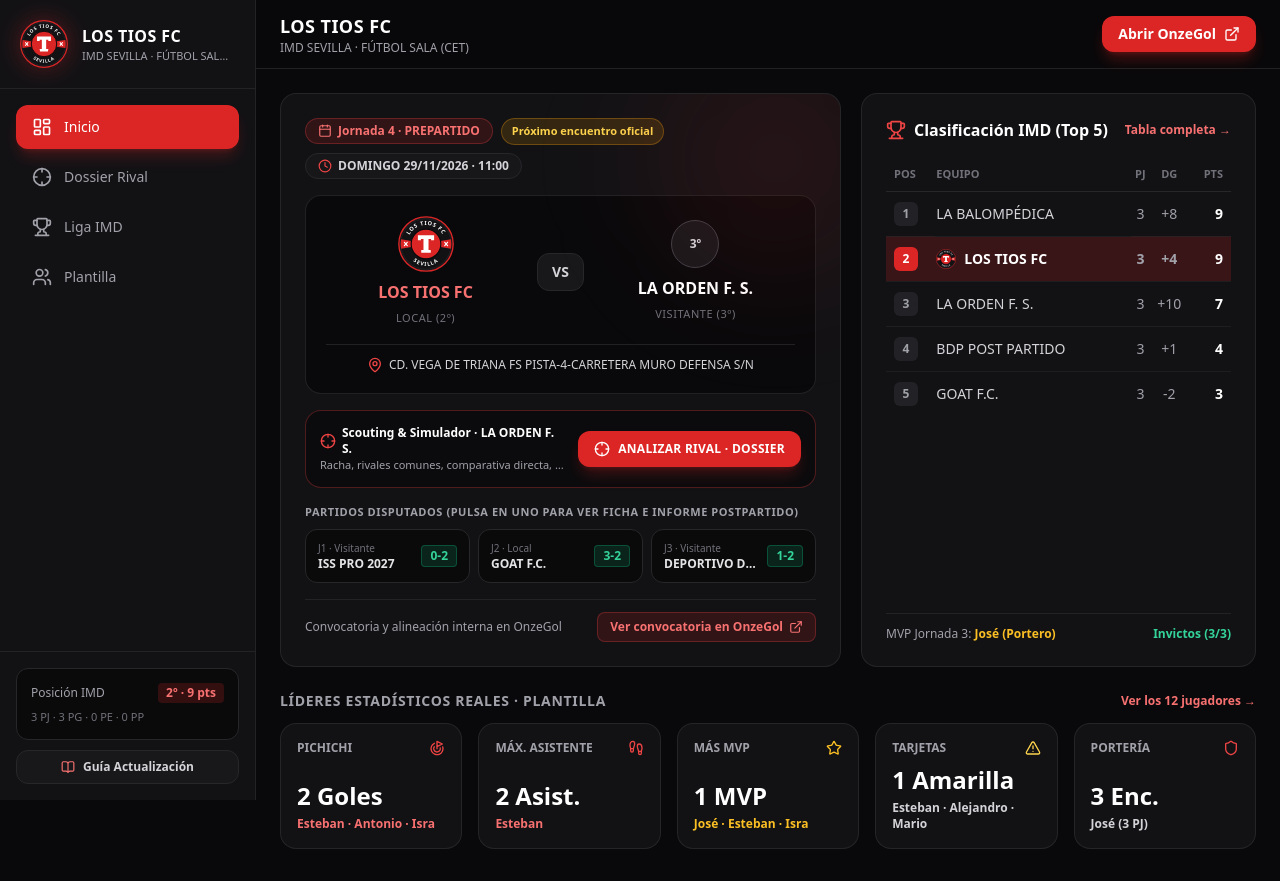
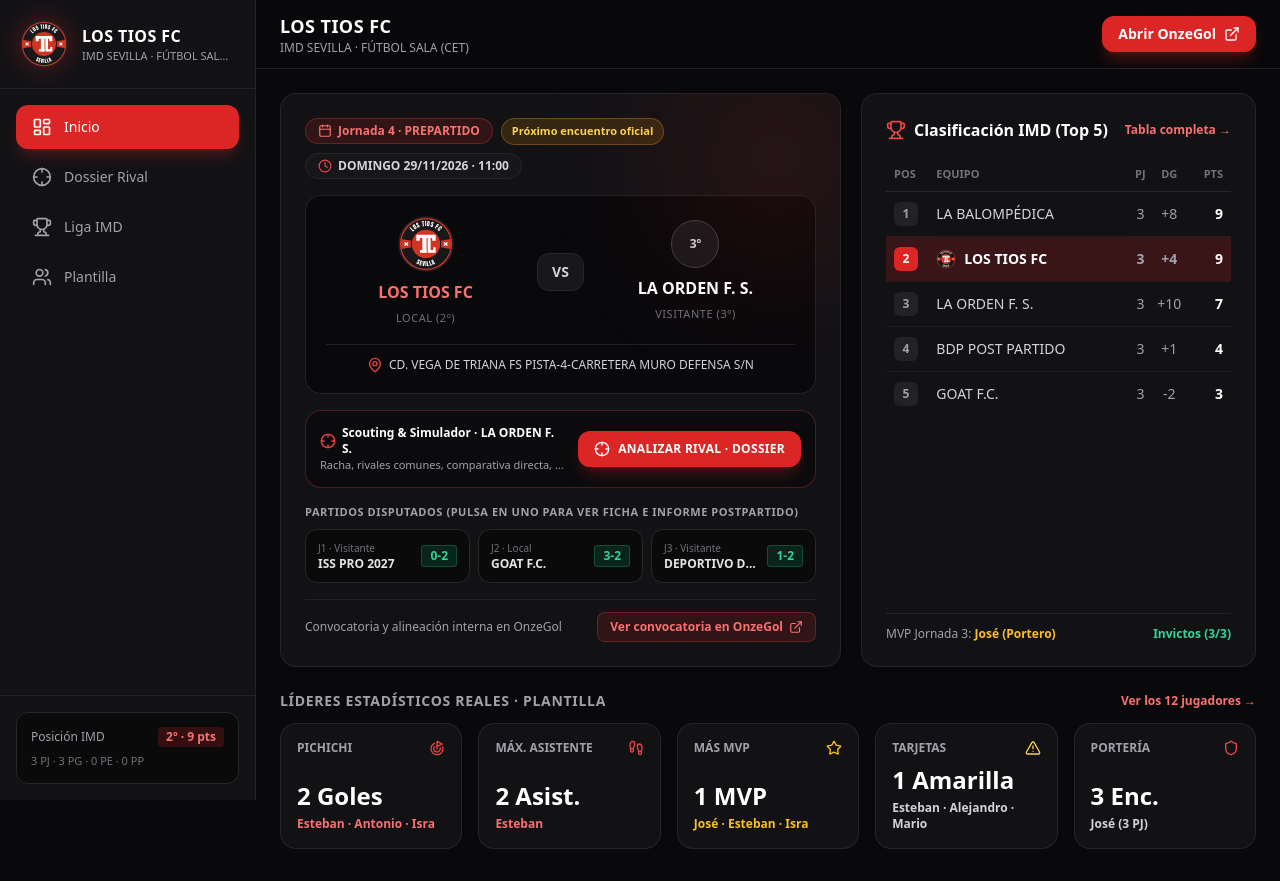
Before and after one commit to erjavisito44/los-tios-fc-webapp, a React (Vite) app: page / in a window 1280 px wide. Built offline with nearby package versions, Linux system fonts and the light colour scheme.

Commit message:
Add files via upload
Actu

```diff
--- a/src/App.tsx
+++ b/src/App.tsx
@@ -24,11 +24,8 @@ import {
   Sliders,
   FileText,
   CheckCircle2,
-  BookOpen,
   Scale,
   Sparkles,
-  Copy,
-  Check,
 } from 'lucide-react';
 
 // ============================================================================
@@ -293,24 +290,6 @@ const postMatchReportsData = {
   },
 };
 
-const UPDATE_GUIDE_MARKDOWN = `# INSTRUCCIONES_ACTUALIZACION.md — LOS TIOS FC
-
-## Procedimiento semanal (GitHub + Netlify)
-1. Revisa la web oficial del IMD de Sevilla y OnzeGol (https://onzegol.com/e/los-tios).
-2. Haz capturas de:
-   - Resultados de la jornada disputada y horarios/pistas del calendario.
-   - Clasificación actualizada del IMD.
-   - Estadísticas individuales de LOS TIOS FC en OnzeGol (goles, asistencias, MVP, amarillas, paradas).
-3. Envía las capturas a Gemini indicando la jornada a actualizar.
-4. Gemini actualiza únicamente los registros afectados conservando el historial y los informes PREPARTIDO previos.
-5. Sube o publica los cambios en tu repositorio / Netlify para que todos los visitantes vean los nuevos datos.
-
-## Reglas de integridad
-- No borrar partidos anteriores ni estadísticas históricas.
-- Mantener la nomenclatura unificada: LOS TIOS FC.
-- Conservar informes PREPARTIDO al generar el bloque POSTPARTIDO de un encuentro disputado.
-- No inventar estadísticas ausentes en las capturas.`;
-
 // ============================================================================
 // 2. FUNCIONES DE CÁLCULO Y RECONSTRUCCIÓN HISTÓRICA
 // ============================================================================
@@ -478,6 +457,10 @@ function computeStreakMetrics(formArray = []) {
 // ============================================================================
 
 function LosTiosCrest({ className = 'w-11 h-11' }) {
+  const uid = React.useId().replace(/:/g, '');
+  const topArcId = `topArcLosTios-${uid}`;
+  const bottomArcId = `bottomArcSevilla-${uid}`;
+
   return (
     <svg
       viewBox="0 0 200 200"
@@ -486,53 +469,66 @@ function LosTiosCrest({ className = 'w-11 h-11' }) {
       aria-label="Escudo LOS TIOS FC Sevilla"
     >
       <defs>
-        <path id="topArcLosTios" d="M 32,100 A 68,68 0 1,1 168,100" />
-        <path id="bottomArcSevilla" d="M 30,108 A 70,70 0 0,0 170,108" />
+        <path id={topArcId} d="M 34,102 A 66,66 0 1,1 166,102" />
+        <path id={bottomArcId} d="M 29,108 A 71,71 0 0,0 171,108" />
       </defs>
 
-      <circle cx="100" cy="100" r="97" fill="#18181b" stroke="#dc2626" strokeWidth="5" />
-      <circle cx="100" cy="100" r="90" fill="#121215" stroke="#27272a" strokeWidth="2" />
-
-      <path d="M 11,83 L 48,89 L 48,111 L 11,117 A 89,89 0 0,1 11,83 Z" fill="#dc2626" />
-      <path d="M 189,83 L 152,89 L 152,111 L 189,117 A 89,89 0 0,0 189,83 Z" fill="#dc2626" />
-
-      <g stroke="#ffffff" strokeWidth="4.2" strokeLinecap="round">
-        <line x1="23" y1="94" x2="33" y2="106" />
-        <line x1="33" y1="94" x2="23" y2="106" />
-        <line x1="167" y1="94" x2="177" y2="106" />
-        <line x1="177" y1="94" x2="167" y2="106" />
+      {/* Anillos concéntricos exteriores (carbón - rojo - carbón) */}
+      <circle cx="100" cy="100" r="99" fill="#232326" />
+      <circle cx="100" cy="100" r="93" fill="#cf3524" />
+      <circle cx="100" cy="100" r="88.5" fill="#18181a" />
+
+      {/* Franjas laterales trapezoidales rojas */}
+      <path d="M 11.5,82.5 L 48,88.5 L 48,111.5 L 11.5,117.5 A 88.5,88.5 0 0,1 11.5,82.5 Z" fill="#cf3524" />
+      <path d="M 188.5,82.5 L 152,88.5 L 152,111.5 L 188.5,117.5 A 88.5,88.5 0 0,0 188.5,82.5 Z" fill="#cf3524" />
+
+      {/* Aspas blancas laterales */}
+      <g stroke="#ffffff" strokeWidth="4.4" strokeLinecap="butt">
+        <line x1="23.5" y1="94.5" x2="35.5" y2="105.5" />
+        <line x1="35.5" y1="94.5" x2="23.5" y2="105.5" />
+        <line x1="164.5" y1="94.5" x2="176.5" y2="105.5" />
+        <line x1="176.5" y1="94.5" x2="164.5" y2="105.5" />
       </g>
 
-      <circle cx="100" cy="100" r="53" fill="#dc2626" stroke="#09090b" strokeWidth="4" />
-
+      {/* Medallón central rojo con borde oscuro */}
+      <circle cx="100" cy="100" r="52.5" fill="#cf3524" stroke="#18181a" strokeWidth="3.8" />
+
+      {/* Tipografía superior: LOS TIOS FC */}
       <text
         fill="#ffffff"
-        fontSize="20"
+        fontSize="21.5"
         fontWeight="900"
-        letterSpacing="2.5"
-        fontFamily="system-ui, -apple-system, sans-serif"
+        letterSpacing="1.3"
+        fontFamily="Impact, 'Arial Narrow', 'Bebas Neue', system-ui, sans-serif"
       >
-        <textPath href="#topArcLosTios" startOffset="50%" textAnchor="middle">
+        <textPath href={`#${topArcId}`} startOffset="50%" textAnchor="middle">
           LOS TIOS FC
         </textPath>
       </text>
 
+      {/* Tipografía inferior: SEVILLA */}
       <text
         fill="#ffffff"
-        fontSize="19"
+        fontSize="20.5"
         fontWeight="900"
-        letterSpacing="3.5"
-        fontFamily="system-ui, -apple-system, sans-serif"
+        letterSpacing="2.2"
+        fontFamily="Impact, 'Arial Narrow', 'Bebas Neue', system-ui, sans-serif"
       >
-        <textPath href="#bottomArcSevilla" startOffset="50%" textAnchor="middle">
+        <textPath href={`#${bottomArcId}`} startOffset="50%" textAnchor="middle">
           SEVILLA
         </textPath>
       </text>
 
+      {/* Monograma central TL idéntico al emblema original */}
       <g fill="#ffffff">
-        <path d="M 71,69 L 129,69 L 129,87 L 118,87 L 118,82 L 82,82 L 82,87 L 71,87 Z" />
-        <rect x="91" y="78" width="18" height="46" />
-        <rect x="83" y="121" width="34" height="10" rx="1" />
+        {/* Barra superior de la T con remates slab verticales */}
+        <path d="M 65.5,67 L 134.5,67 L 134.5,88.5 L 122,88.5 L 122,78.5 L 78,78.5 L 78,88.5 L 65.5,88.5 Z" />
+        {/* Fuste vertical izquierdo de la T */}
+        <rect x="87" y="77.5" width="15" height="53.5" />
+        {/* Base inferior de la T */}
+        <rect x="78.5" y="121.5" width="23.5" height="9.5" />
+        {/* Fuste y brazo inferior derecho de la L (con hendidura vertical roja de separación) */}
+        <path d="M 105.8,77.5 L 116.5,77.5 L 116.5,121.5 L 126,121.5 L 126,112 L 134.5,112 L 134.5,131 L 105.8,131 Z" />
       </g>
     </svg>
   );
@@ -766,8 +762,6 @@ export default function App() {
 
   const [selectedPlayerModal, setSelectedPlayerModal] = useState(null);
   const [selectedMatchModal, setSelectedMatchModal] = useState(null);
-  const [showUpdateGuideModal, setShowUpdateGuideModal] = useState(false);
-  const [copiedGuide, setCopiedGuide] = useState(false);
 
   const [searchQuery, setSearchQuery] = useState('');
   const [roleFilter, setRoleFilter] = useState('Todos');
@@ -1249,18 +1243,6 @@ export default function App() {
     window.open(settingsData.onzegolUrl, '_blank', 'noopener,noreferrer');
   };
 
-  const handleCopyGuide = async () => {
-    try {
-      if (navigator.clipboard && navigator.clipboard.writeText) {
-        await navigator.clipboard.writeText(UPDATE_GUIDE_MARKDOWN);
-        setCopiedGuide(true);
-        setTimeout(() => setCopiedGuide(false), 2000);
-      }
-    } catch {
-      // No bloquear en entornos restringidos
-    }
-  };
-
   const getRoleBadgeStyle = (role) => {
     switch (role) {
       case 'Portero':
@@ -1346,7 +1328,7 @@ export default function App() {
           })}
         </nav>
 
-        <div className="p-4 border-t border-zinc-800/80 space-y-2.5">
+        <div className="p-4 border-t border-zinc-800/80">
           <div className="bg-zinc-950/90 border border-zinc-800 rounded-xl p-3.5 space-y-1.5">
             <div className="flex items-center justify-between text-xs">
               <span className="text-zinc-400 font-medium">Posición IMD</span>
@@ -1358,15 +1340,6 @@ export default function App() {
               {ourRow?.pj} PJ · {ourRow?.pg} PG · {ourRow?.pe} PE · {ourRow?.pp} PP
             </p>
           </div>
-
-          <button
-            type="button"
-            onClick={() => setShowUpdateGuideModal(true)}
-            className="w-full flex items-center justify-center gap-2 px-3 py-2 rounded-xl bg-zinc-900 hover:bg-zinc-800 border border-zinc-800 text-xs font-semibold text-zinc-300 transition-colors"
-          >
-            <BookOpen className="w-3.5 h-3.5 text-red-400" />
-            <span>Guía Actualización</span>
-          </button>
         </div>
       </aside>
 
@@ -1391,15 +1364,6 @@ export default function App() {
             </div>
 
             <div className="flex items-center gap-2 shrink-0">
-              <button
-                type="button"
-                onClick={() => setShowUpdateGuideModal(true)}
-                className="md:hidden inline-flex items-center gap-1.5 px-2.5 py-2 rounded-xl bg-zinc-900 border border-zinc-800 text-xs font-semibold text-zinc-300"
-                aria-label="Guía de actualización"
-              >
-                <BookOpen className="w-4 h-4 text-red-400" />
-              </button>
-
               <a
                 href={settingsData.onzegolUrl}
                 onClick={handleOpenOnzegol}
@@ -3575,61 +3539,6 @@ export default function App() {
           </div>
         </div>
       )}
-
-      {/* ====================================================================
-          MODAL GUÍA DE ACTUALIZACIÓN (INSTRUCCIONES_ACTUALIZACION.md)
-      ==================================================================== */}
-      {showUpdateGuideModal && (
-        <div
-          onClick={() => setShowUpdateGuideModal(false)}
-          className="fixed inset-0 z-50 bg-black/80 backdrop-blur-sm flex items-center justify-center p-4"
-        >
-          <div
-            onClick={(e) => e.stopPropagation()}
-            className="bg-[#121215] border border-zinc-800 rounded-2xl max-w-2xl w-full p-5 sm:p-6 shadow-2xl space-y-4 max-h-[90vh] overflow-y-auto"
-          >
-            <div className="flex items-center justify-between gap-3 border-b border-zinc-800 pb-3">
-              <div className="flex items-center gap-2">
-                <BookOpen className="w-5 h-5 text-red-500" />
-                <h3 className="text-base sm:text-lg font-black text-white">
-                  INSTRUCCIONES_ACTUALIZACION.md
-                </h3>
-              </div>
-
-              <div className="flex items-center gap-2">
-                <button
-                  type="button"
-                  onClick={handleCopyGuide}
-                  className="inline-flex items-center gap-1.5 px-3 py-1.5 rounded-xl bg-zinc-900 hover:bg-zinc-800 border border-zinc-700 text-xs font-bold text-zinc-200 cursor-pointer"
-                >
-                  {copiedGuide ? (
-                    <>
-                      <Check className="w-3.5 h-3.5 text-emerald-400" />
-                      <span>Copiado</span>
-                    </>
-                  ) : (
-                    <>
-                      <Copy className="w-3.5 h-3.5 text-red-400" />
-                      <span>Copiar</span>
-                    </>
-                  )}
-                </button>
-                <button
-                  type="button"
-                  onClick={() => setShowUpdateGuideModal(false)}
-                  className="p-2 rounded-xl bg-zinc-900 text-zinc-400 hover:text-white"
-                >
-                  <X className="w-5 h-5" />
-                </button>
-              </div>
-            </div>
-
-            <pre className="bg-zinc-950 border border-zinc-800 rounded-xl p-4 text-xs text-zinc-300 whitespace-pre-wrap font-mono leading-relaxed">
-              {UPDATE_GUIDE_MARKDOWN}
-            </pre>
-          </div>
-        </div>
-      )}
     </div>
   );
 }
```
